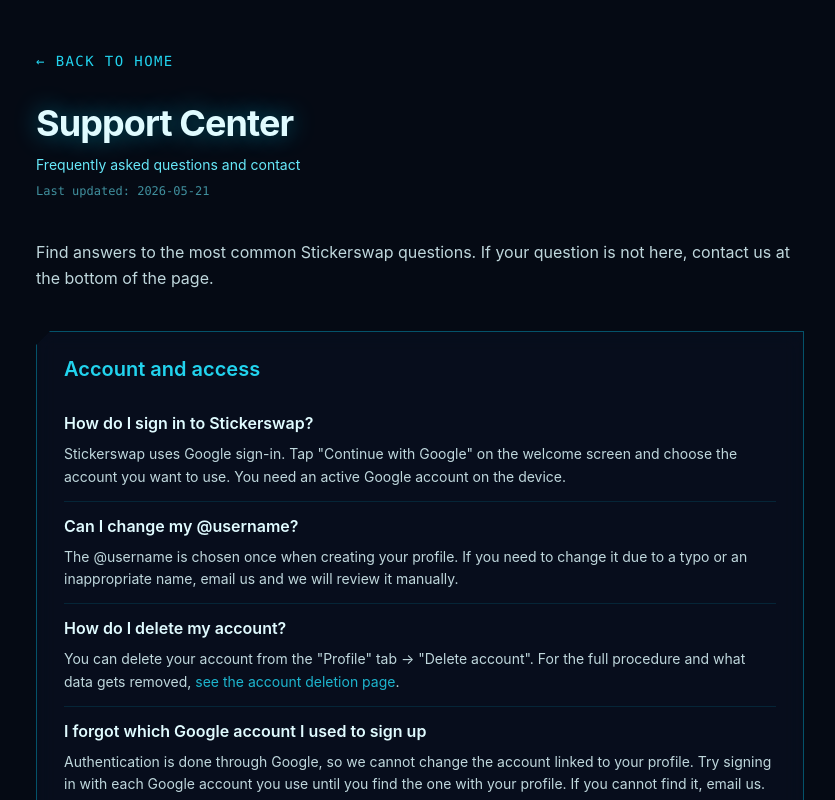
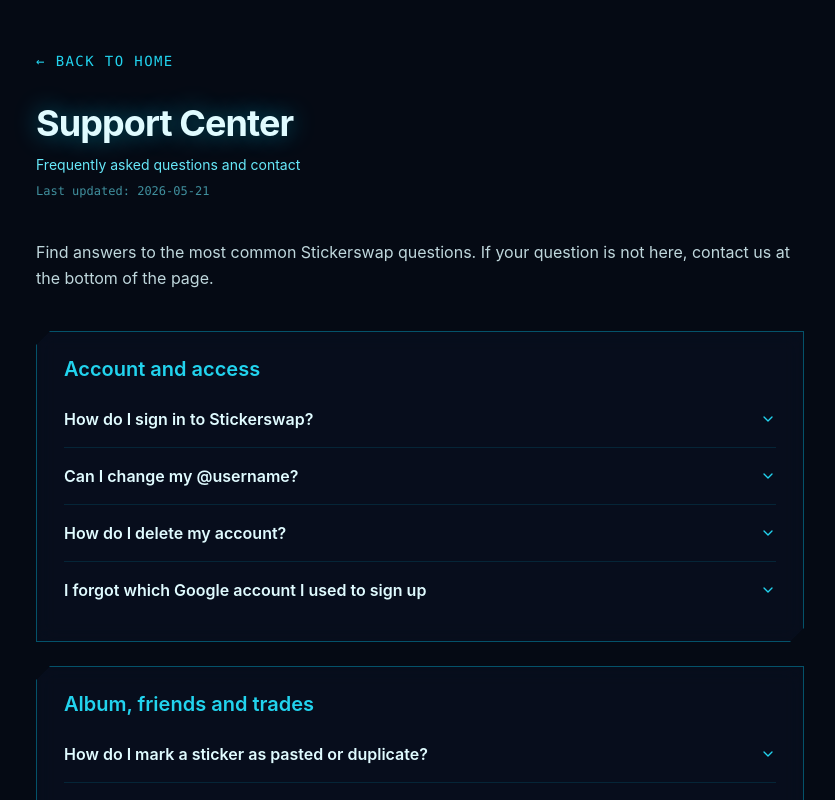
Before and after one commit to oscarortega14/portfolio, a React (Vite) app: page /apps/stickerswap/support in a window 1280 px wide. Shown: the top 800 px of the page, without its empty margins (220-1055 px from the left). Built offline with nearby package versions, Linux system fonts and the light colour scheme.

Commit message:
feat(stickerswap): convert FAQ to accordion with framer-motion

```diff
--- a/src/legal/StickerswapSupport.tsx
+++ b/src/legal/StickerswapSupport.tsx
@@ -1,8 +1,11 @@
+import { useState } from 'react';
 import { Link } from 'react-router-dom';
+import { motion, AnimatePresence } from 'framer-motion';
+import { ChevronDown } from 'lucide-react';
+import HologramCard from '@/components/HologramCard';
 import { useLocalized } from '@/hooks/useLocalized';
 import { useCursorHover } from '@/hooks/useCursorHover';
 import { LAST_UPDATED } from './legalContent';
-import HologramCard from '@/components/HologramCard';
 
 type FaqItem =
   | { q: string; a: string }
@@ -240,6 +243,88 @@
   },
 };
 
+type FaqAccordionProps = {
+  category: FaqCategory;
+};
+
+function FaqAccordion({ category }: FaqAccordionProps) {
+  const [open, setOpen] = useState<number | null>(null);
+  const cursor = useCursorHover();
+
+  return (
+    <HologramCard>
+      <h2 className="text-lg sm:text-xl font-semibold mb-2" style={{ color: 'var(--cyan-400)' }}>
+        {category.title}
+      </h2>
+      <div>
+        {category.items.map((item, idx) => {
+          const isOpen = open === idx;
+          const panelId = `faq-panel-${category.id}-${idx}`;
+          return (
+            <div
+              key={item.q}
+              style={{ borderTop: idx === 0 ? 'none' : '1px solid rgba(0,212,255,0.12)' }}
+            >
+              <button
+                type="button"
+                onClick={() => setOpen(isOpen ? null : idx)}
+                aria-expanded={isOpen}
+                aria-controls={panelId}
+                className="w-full flex items-center justify-between gap-3 py-4 text-left"
+                style={{ background: 'transparent', border: 'none', cursor: 'pointer' }}
+                {...cursor}
+              >
+                <span className="text-sm sm:text-base font-semibold" style={{ color: 'var(--cyan-100)' }}>
+                  {item.q}
+                </span>
+                <ChevronDown
+                  size={16}
+                  style={{
+                    flexShrink: 0,
+                    color: 'var(--cyan-400)',
+                    transform: isOpen ? 'rotate(180deg)' : 'rotate(0deg)',
+                    transition: 'transform 200ms ease',
+                  }}
+                />
+              </button>
+              <AnimatePresence initial={false}>
+                {isOpen && (
+                  <motion.div
+                    id={panelId}
+                    role="region"
+                    initial={{ height: 0, opacity: 0 }}
+                    animate={{ height: 'auto', opacity: 1 }}
+                    exit={{ height: 0, opacity: 0 }}
+                    transition={{ duration: 0.2, ease: 'easeOut' }}
+                    style={{ overflow: 'hidden' }}
+                  >
+                    <p
+                      className="pb-4 text-sm leading-relaxed"
+                      style={{ color: 'var(--cyan-100)', opacity: 0.85 }}
+                    >
+                      {'a' in item ? (
+                        item.a
+                      ) : (
+                        <>
+                          {item.aPrefix}
+                          <Link to={item.aLink.to} style={{ color: 'var(--cyan-400)' }} {...cursor}>
+                            {item.aLink.text}
+                          </Link>
+                          {item.aSuffix}
+                        </>
+                      )}
+                    </p>
+                  </motion.div>
+                )}
+              </AnimatePresence>
+            </div>
+          );
+        })}
+      </div>
+    </HologramCard>
+  );
+}
+
 export default function StickerswapSupport() {
   const { locale } = useLocalized();
   const cursor = useCursorHover();
@@ -281,40 +366,7 @@
 
         <div className="space-y-6">
           {c.faq.map((category) => (
-            <HologramCard key={category.id}>
-              <h2 className="text-lg sm:text-xl font-semibold mb-4" style={{ color: 'var(--cyan-400)' }}>
-                {category.title}
-              </h2>
-              <div>
-                {category.items.map((item, idx) => (
-                  <div
-                    key={item.q}
-                    className="py-3"
-                    style={{ borderTop: idx === 0 ? 'none' : '1px solid rgba(0,212,255,0.12)' }}
-                  >
-                    <p className="font-semibold mb-2" style={{ color: 'var(--cyan-100)' }}>
-                      {item.q}
-                    </p>
-                    <p
-                      className="text-sm leading-relaxed"
-                      style={{ color: 'var(--cyan-100)', opacity: 0.85 }}
-                    >
-                      {'a' in item ? (
-                        item.a
-                      ) : (
-                        <>
-                          {item.aPrefix}
-                          <Link to={item.aLink.to} style={{ color: 'var(--cyan-400)' }} {...cursor}>
-                            {item.aLink.text}
-                          </Link>
-                          {item.aSuffix}
-                        </>
-                      )}
-                    </p>
-                  </div>
-                ))}
-              </div>
-            </HologramCard>
+            <FaqAccordion key={category.id} category={category} />
           ))}
         </div>
 
```
